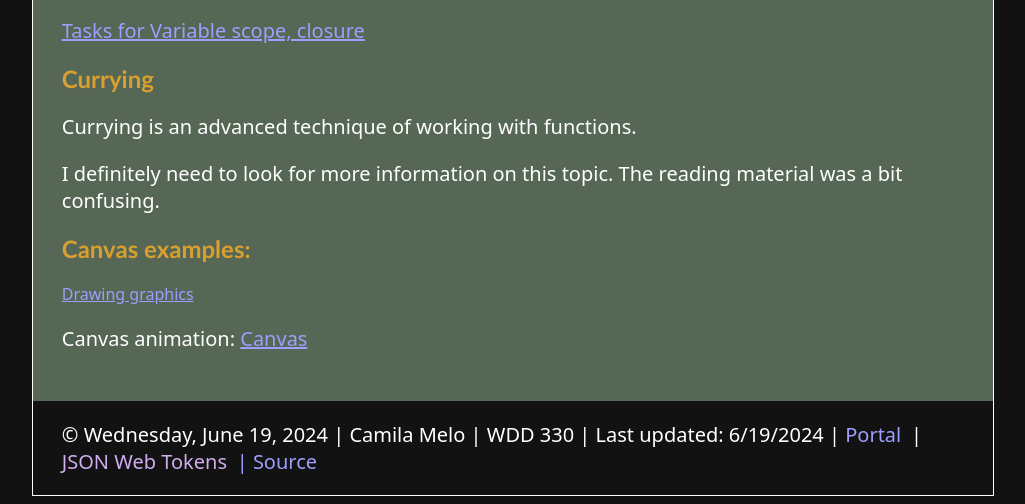
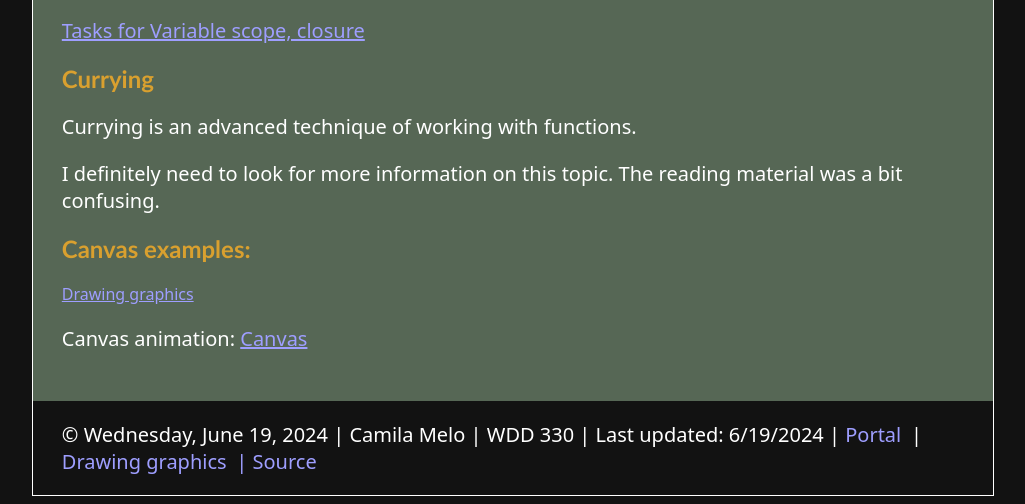
Before and after one commit to milamelo4/portfolio2024, a plain HTML site: page week09/09.html in a window 1280 px wide. Shown: the part 3841-4345 px from the top of the page, without its empty margins (127-1152 px from the left). Drawn offline with Linux system fonts and the light colour scheme.

Commit message:
updated source

```diff
--- a/week09/09.html
+++ b/week09/09.html
@@ -195,8 +195,7 @@
             updated:
             <span id="date2"></span> | <a href="../index.html"
                 class="portal">Portal</a> <span>| <a
-                    href="">JSON
-                    Web Tokens</a></span>
+                    href="https://developer.mozilla.org/en-US/docs/Learn/JavaScript/Client-side_web_APIs/Drawing_graphics">Drawing graphics</a></span>
         </p>
     </footer>
     <script src="../script/date.js" defer></script>
```
